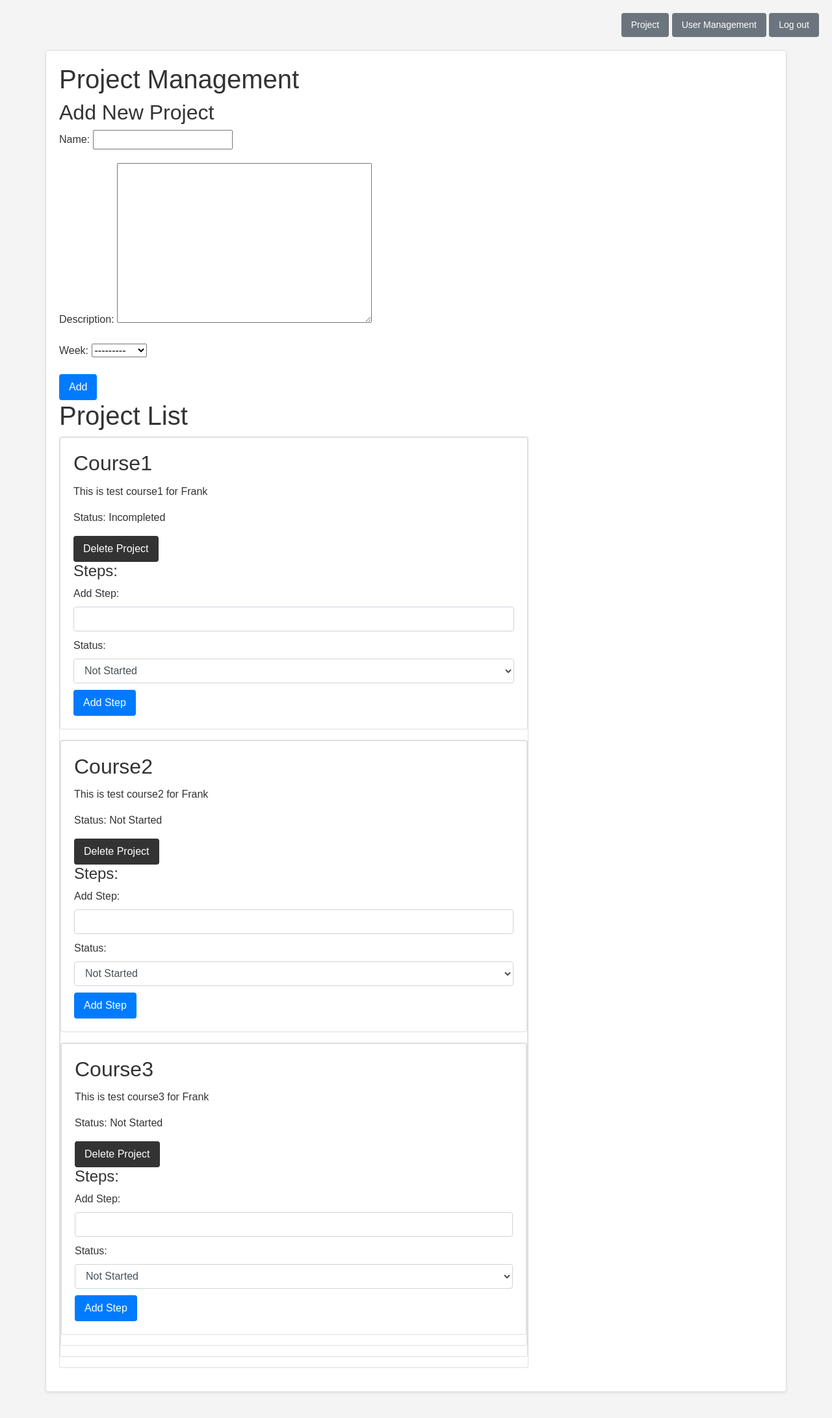
After one commit to tanx25/ProjectManage, a Django app: page /project_management/ in a window 1280 px wide. The commit adds this page. Shown: the whole page at 65% size. Run offline with Django 4.2, Linux system fonts and the light colour scheme; a user stored in the database is signed in; data comes from the database, SQL or seed files in the repository; both versions use the stored data as it was after the commit; data that the repository does not hold is empty; some libraries are stand-ins or nearby versions.

Commit message:
Adding project management page

```diff
--- a/ProjectManage/urls.py
+++ b/ProjectManage/urls.py
@@ -26,6 +26,8 @@ from django.conf.urls.static import static
 urlpatterns = [
     path('admin/', admin.site.urls),
     path('projects/', project_list, name='project_list'),
+    path('project_management/', views.project_management, name='project_management'),
+
     path('add_step/<int:project_id>/', add_step, name='add_step'),
     path('delete/<int:pk>/', delete_project, name='delete_project'),
     path('edit_step_status/<int:step_id>/', edit_step_status, name='edit_step_status'),
--- a/projects/forms.py
+++ b/projects/forms.py
@@ -7,7 +7,7 @@ from django.contrib.auth.forms import UserCreationForm
 class ProjectForm(forms.ModelForm):
     class Meta:
         model = Project
-        fields = ['name', 'description']
+        fields = ['name', 'description', 'week']
 
 class StepForm(forms.ModelForm):
     class Meta:
--- a/projects/models.py
+++ b/projects/models.py
@@ -22,6 +22,7 @@ class Project(models.Model):
     description = models.TextField(max_length=100)
     status = models.CharField(max_length=12, choices=STATUS_CHOICES, default='Not Started')
     user = models.ForeignKey(settings.AUTH_USER_MODEL, on_delete=models.CASCADE)
+    week = models.IntegerField(choices=[(i, f"Week {i}") for i in range(1, 11)], null=True)
 
 
 
--- /dev/null
+++ b/projects/templates/project_management.html
@@ -0,0 +1,83 @@
+<!DOCTYPE html>
+<html lang="en">
+<head>
+    <meta charset="UTF-8">
+    <title>SEED-Project Management</title>
+    <link rel="stylesheet" href="https://maxcdn.bootstrapcdn.com/bootstrap/4.5.2/css/bootstrap.min.css">
+    {% load static %}
+    <link rel="stylesheet" href="{% static 'css/management.css' %}">
+</head>
+
+<div class="header-links">
+    <a href="{% url 'project_list' %}" class="btn btn-secondary btn-sm">Project</a>
+    <a href="{% url 'user_management' %}" class="btn btn-secondary btn-sm">User Management</a>
+    <a href="{% url 'login' %}" class="btn btn-secondary btn-sm">Log out</a>
+</div>
+
+<body>
+    <div class="container">
+        <h1>Project Management</h1>
+        <h2>Add New Project</h2>
+        <form method="post" class="form">
+            {% csrf_token %}
+            {{ form.as_p }}
+            <button type="submit" class="btn btn-primary">Add</button>
+        </form>
+
+        <div class="project-container">
+            <div class="row">
+                <div class="col-md-8">
+                    <h1>Project List</h1>
+                    {% for project in projects %}
+                        <div class="card mb-3">
+                            <div class="card mb-3">
+                                <div class="card-body">
+                                    <h2 class="card-title">{{ project.name }}</h2>
+                                    <p class="card-text">{{ project.description }}</p>
+                                    <p>Status: {{ project.status }}</p>
+                                    <a href="{% url 'delete_project' project.id %}" class="btn btn-danger">Delete Project</a>
+                                    <h4>Steps:</h4>
+                                    <ul class="list-group">
+                                        {% for step in project.steps.all %}
+                                            <li class="list-group-item">
+                                                {{ step.name }} - Status: {{ step.status }}
+                                                <form method="post" action="{% url 'edit_step_status' step.id %}" class="form-inline">
+                                                    {% csrf_token %}
+                                                    <select name="status" class="form-control mr-2">
+                                                        <option value="Not Started" {% if step.status == "Not Started" %} selected {% endif %}>Not Started</option>
+                                                        <option value="In Progress" {% if step.status == "In Progress" %} selected {% endif %}>In Progress</option>
+                                                        <option value="Completed" {% if step.status == "Completed" %} selected {% endif %}>Completed</option>
+                                                    </select>
+                                                    <button type="submit" class="btn btn-sm btn-primary">Update Step Status</button>
+                                                </form>
+                                                <a href="{% url 'delete_step' step.id %}" class="btn btn-sm btn-danger">Delete Step</a>
+                                            </li>
+                                        {% endfor %}
+                                    </ul>
+                                    <form method="post" action="{% url 'add_step' project.id %}" class="form">
+                                        {% csrf_token %}
+                                        <div class="form-group">
+                                            <label for="step_name">Add Step:</label>
+                                            <input type="text" name="step_name" required class="form-control">
+                                        </div>
+                                        <div class="form-group">
+                                            <label for="step_status">Status:</label>
+                                            <select name="step_status" class="form-control">
+                                                <option value="Not Started">Not Started</option>
+                                                <option value="In Progress">In Progress</option>
+                                                <option value="Completed">Completed</option>
+                                            </select>
+                                        </div>
+                                        <button type="submit" class="btn btn-primary">Add Step</button>
+                                    </form>
+                                </div>
+                            </div>
+                    {% endfor %}
+                    </div>
+                </div>
+            </div>
+        </div>
+    </div>
+</body>
+
+</html>
--- a/projects/views.py
+++ b/projects/views.py
@@ -41,6 +41,7 @@ def project_list(request):
         if form.is_valid():
             project = form.save(commit=False)
             project.user = request.user
+            project.week = form.cleaned_data['week']
             project.save()
             return redirect('project_list')
     else:
@@ -48,7 +49,7 @@ def project_list(request):
     projects = Project.objects.filter(user=request.user)
     #projects = Project.objects.all()
     incomplete_projects = Project.objects.filter(user=request.user, status__in=["Not Started", "Incompleted"])
-    return render(request, 'projects/project_list.html', {'projects': projects, 'form': form, 'incomplete_projects': incomplete_projects})
+    return render(request, 'projects/project_list.html', {'projects': projects, 'form': form, 'incomplete_projects': incomplete_projects, 'weeks': range(1, 11)})
 
 def add_step(request, project_id):
     project = get_object_or_404(Project, id=project_id)
@@ -128,6 +129,20 @@ def user_management(request):
     }
 
     return render(request, 'user_management.html', context)
+@login_required
+def project_management(request):
+    if request.method == 'POST':
+        form = ProjectForm(request.POST)
+        if form.is_valid():
+            project = form.save(commit=False)
+            project.user = request.user
+            form.save()
+            return redirect('project_management')
+    else:
+        form = ProjectForm()
+
+    projects = Project.objects.all()
+    return render(request, 'project_management.html', {'form': form, 'projects': projects})
 
 
 def delete_user(request, user_id):
```
Also changed, not shown: projects/templates/projects/project_list.html (+11 -74 lines), projects/templates/user_management.html (+6 -2 lines), db.sqlite3, static/css/management.css (renamed from static/css/user_management.css).
